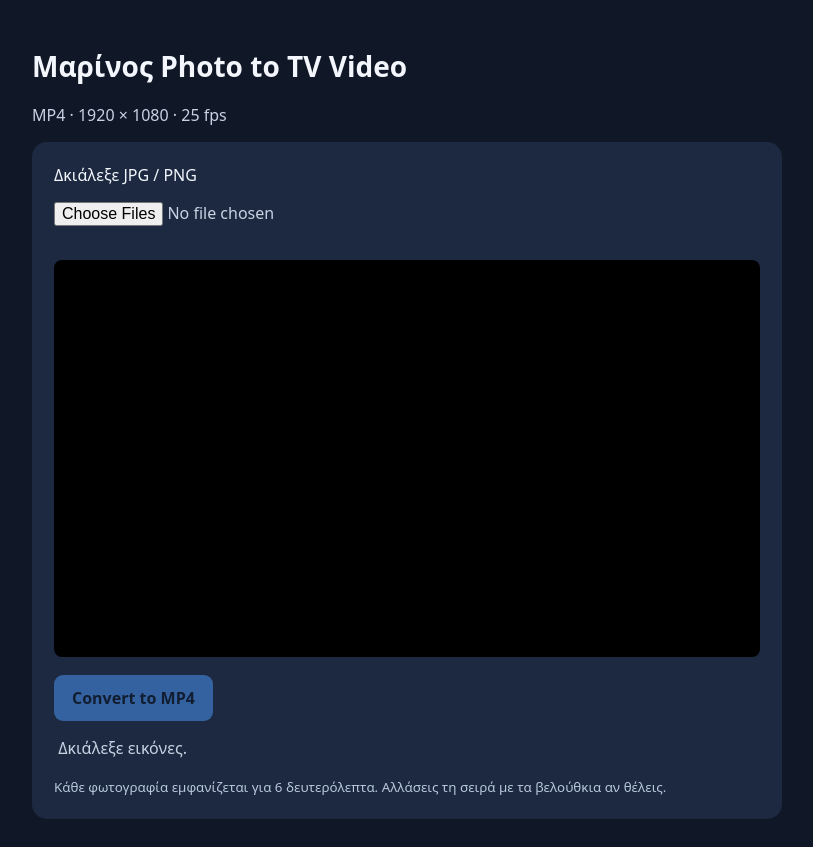
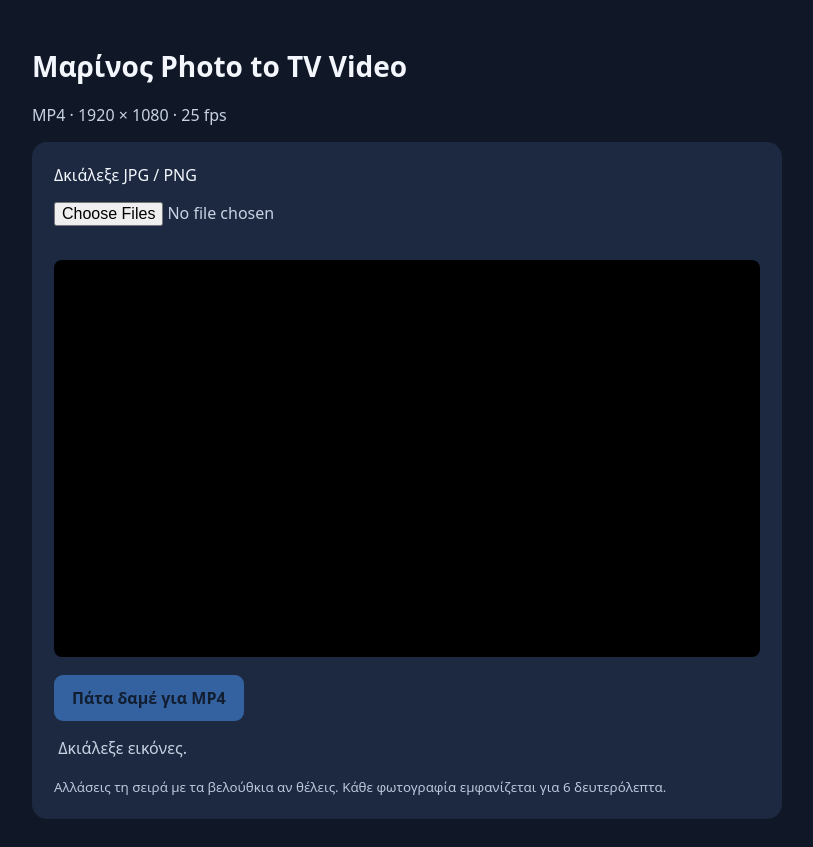
Before and after one commit to MarinosC58/Photo-to-Video, a plain HTML site: page index.html in a window 1280 px wide. Shown: the whole page, without its empty margins (233-1046 px from the left). Drawn offline with Linux system fonts and the light colour scheme.

Commit message:
Update index.html

```diff
--- a/index.html
+++ b/index.html
@@ -19,16 +19,16 @@ button:disabled{opacity:.5;cursor:wait}canvas{display:block;width:100%;aspect-ra
 <p><input id="photo" type="file" accept="image/jpeg,image/png" multiple></p>
 <div id="slides"></div>
 <canvas id="preview" width="1920" height="1080"></canvas>
-<button id="convert" disabled> Convert to MP4</button>
+<button id="convert" disabled> Πάτα δαμέ για MP4</button>
 <p id="status" role="status"> Δκιάλεξε εικόνες.</p><p id="download"></p>
-<small> Κάθε φωτογραφία εμφανίζεται για 6 δευτερόλεπτα. Αλλάσεις τη σειρά με τα βελούθκια αν θέλεις.</small>
+<small> Αλλάσεις τη σειρά με τα βελούθκια αν θέλεις. Κάθε φωτογραφία εμφανίζεται για 6 δευτερόλεπτα. </small>
 </section></main>
 <script>
 const photo=document.getElementById('photo'),canvas=document.getElementById('preview'),ctx=canvas.getContext('2d'),button=document.getElementById('convert'),status=document.getElementById('status'),download=document.getElementById('download'),slides=document.getElementById('slides');
 let images=[],link=null,busy=false;
 function draw(img){const W=1920,H=1080;ctx.fillStyle='#111';ctx.fillRect(0,0,W,H);const cover=Math.max(W/img.width,H/img.height);ctx.save();ctx.filter='blur(42px)';ctx.drawImage(img,(W-img.width*cover)/2,(H-img.height*cover)/2,img.width*cover,img.height*cover);ctx.restore();ctx.fillStyle='rgba(0,0,0,.55)';ctx.fillRect(0,0,W,H);const fit=Math.min(W/img.width,H/img.height);ctx.drawImage(img,(W-img.width*fit)/2,(H-img.height*fit)/2,img.width*fit,img.height*fit)}
 function renderList(){slides.replaceChildren();images.forEach((item,i)=>{const row=document.createElement('div');row.className='slide';const name=document.createElement('span');name.className='name';name.textContent=(i+1)+'. '+item.name+' (6 δευτ.)';name.onclick=()=>{document.querySelectorAll('.slide').forEach(x=>x.classList.remove('active'));row.classList.add('active');draw(item.img)};name.style.cursor='pointer';const controls=document.createElement('span');controls.className='controls';for(const [label,delta] of [['↑',-1],['↓',1]]){const b=document.createElement('button');b.textContent=label;b.title=delta<0?'Πιο πάνω':'Πιο κάτω';b.disabled=busy||(i+delta<0)||(i+delta>=images.length);b.onclick=()=>{[images[i],images[i+delta]]=[images[i+delta],images[i]];renderList()};controls.appendChild(b)}row.append(name,controls);slides.appendChild(row)});if(images.length){draw(images[0].img);slides.firstChild.classList.add('active')}button.disabled=busy||!images.length}
-photo.onchange=async()=>{if(busy)return;images=[];button.disabled=true;download.replaceChildren();slides.replaceChildren();const files=Array.from(photo.files);if(!files.length){status.textContent='Διάλεξε φωτογραφίες.';return}status.textContent='Ανάγνωση φωτογραφιών…';for(const file of files){if(!['image/jpeg','image/png'].includes(file.type)){status.textContent='Μη υποστηριζόμενο αρχείο: '+file.name;continue}try{const img=await new Promise((resolve,reject)=>{const url=URL.createObjectURL(file),image=new Image();image.onload=()=>{URL.revokeObjectURL(url);resolve(image)};image.onerror=()=>{URL.revokeObjectURL(url);reject(Error('Αδυναμία ανάγνωσης'))};image.src=url});images.push({name:file.name,img})}catch(e){console.error(file.name,e)}}renderList();status.textContent=images.length+' φωτογραφίες · '+(images.length*6)+' δευτερόλεπτα συνολικά.'};
+photo.onchange=async()=>{if(busy)return;images=[];button.disabled=true;download.replaceChildren();slides.replaceChildren();const files=Array.from(photo.files);if(!files.length){status.textContent='Διάλεξε φωτογραφίες.';return}status.textContent='Κάμε υπομονή';for(const file of files){if(!['image/jpeg','image/png'].includes(file.type)){status.textContent='Μη υποστηριζόμενο αρχείο: '+file.name;continue}try{const img=await new Promise((resolve,reject)=>{const url=URL.createObjectURL(file),image=new Image();image.onload=()=>{URL.revokeObjectURL(url);resolve(image)};image.onerror=()=>{URL.revokeObjectURL(url);reject(Error('Αδυναμία ανάγνωσης'))};image.src=url});images.push({name:file.name,img})}catch(e){console.error(file.name,e)}}renderList();status.textContent=images.length+' φωτογραφίες · '+(images.length*6)+' δευτερόλεπτα συνολικά.'};
 function loadScript(src){return new Promise((ok,bad)=>{const s=document.createElement('script');s.src=src;s.onload=ok;s.onerror=()=>bad(Error('Αποτυχία φόρτωσης '+src));document.head.appendChild(s)})}
 function canvasPNG(){return new Promise((resolve,reject)=>canvas.toBlob(b=>b?resolve(b):reject(Error('Αποτυχία εικόνας')),'image/png'))}
 button.onclick=async()=>{if(!images.length||busy)return;busy=true;button.disabled=true;photo.disabled=true;renderList();download.replaceChildren();let ff;try{
```
